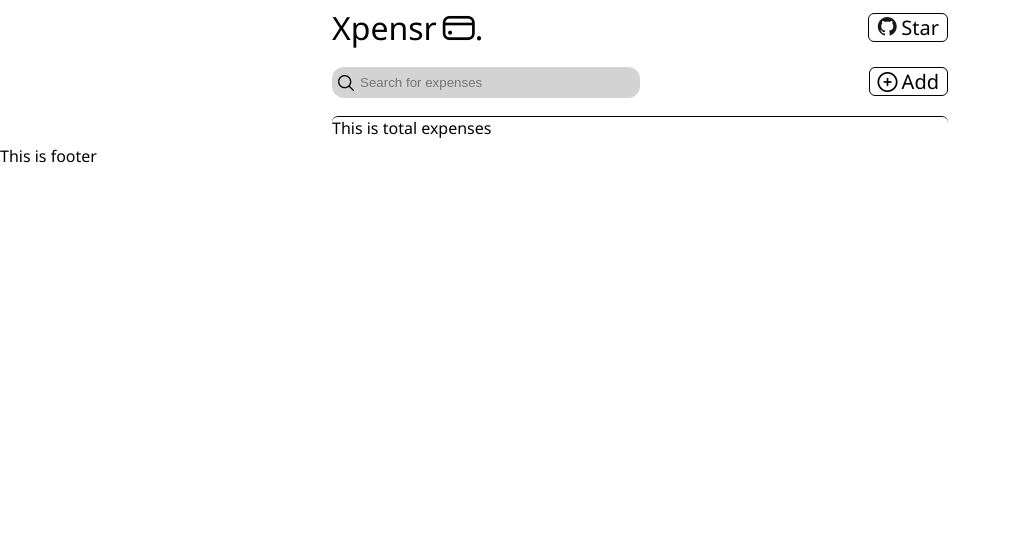
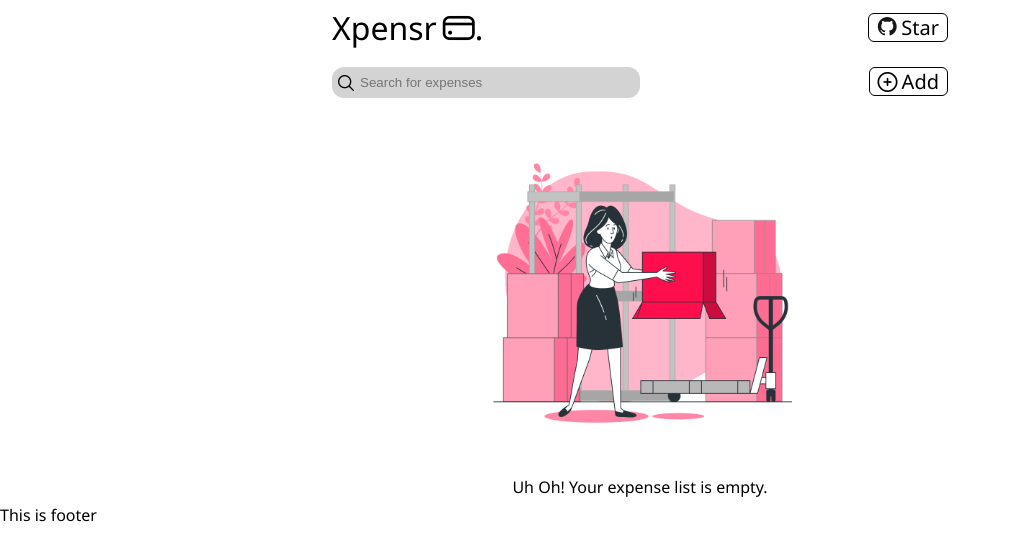
Before and after one commit to shuvamk-dev/Xpensr, a React (Create React App) app: page / in a window 1280 px wide. Shown: the top 560 px of the page, without its empty margins (0-1011 px from the left). Built offline with nearby package versions, Linux system fonts and the light colour scheme.

Commit message:
Handled no state

```diff
--- a/src/components/expense-list/expense-list.css
+++ b/src/components/expense-list/expense-list.css
@@ -1,8 +1,28 @@
 .expense-list {
   margin: 6px 12px;
-  border-top: 1px solid black;
-  border-radius: 6px;
+
   display: flex;
   flex-direction: column;
   flex: 1;
 }
+.empty-state {
+  display: flex;
+  justify-content: center;
+  align-items: center;
+  flex-direction: column;
+}
+.empty-image {
+  height: 360px;
+}
+
+@media only screen and (max-width: 1024px) {
+  .empty-image {
+    height: 320px;
+  }
+}
+
+@media only screen and (max-width: 512px) {
+  .empty-image {
+    height: 240px;
+  }
+}
--- a/src/components/expense-list/index.js
+++ b/src/components/expense-list/index.js
@@ -8,7 +8,7 @@ const ExpenseList = () => {
   const notifySuccess = () => toast.success("Expense Deleted!");
   return (
     <div className="expense-list">
-      <div>This is total expenses</div>
+      <div className="total-box"></div>
       <ToastContainer
         position="bottom-left"
         autoClose={1500}
@@ -16,9 +16,18 @@ const ExpenseList = () => {
         newestOnTop={false}
         closeOnClick
       />
-      {list.map((item) => (
-        <Card item={item} notifySuccess={notifySuccess} />
-      ))}
+      {list.length ? (
+        list.map((item) => <Card item={item} notifySuccess={notifySuccess} />)
+      ) : (
+        <div className="empty-state">
+          <img
+            src={require("../../assets/images/empty.png").default}
+            alt="No Expenses"
+            className="empty-image"
+          />
+          <label>Uh Oh! Your expense list is empty.</label>
+        </div>
+      )}
     </div>
   );
 };
```
Also changed, not shown: src/assets/images/empty.png (added).
